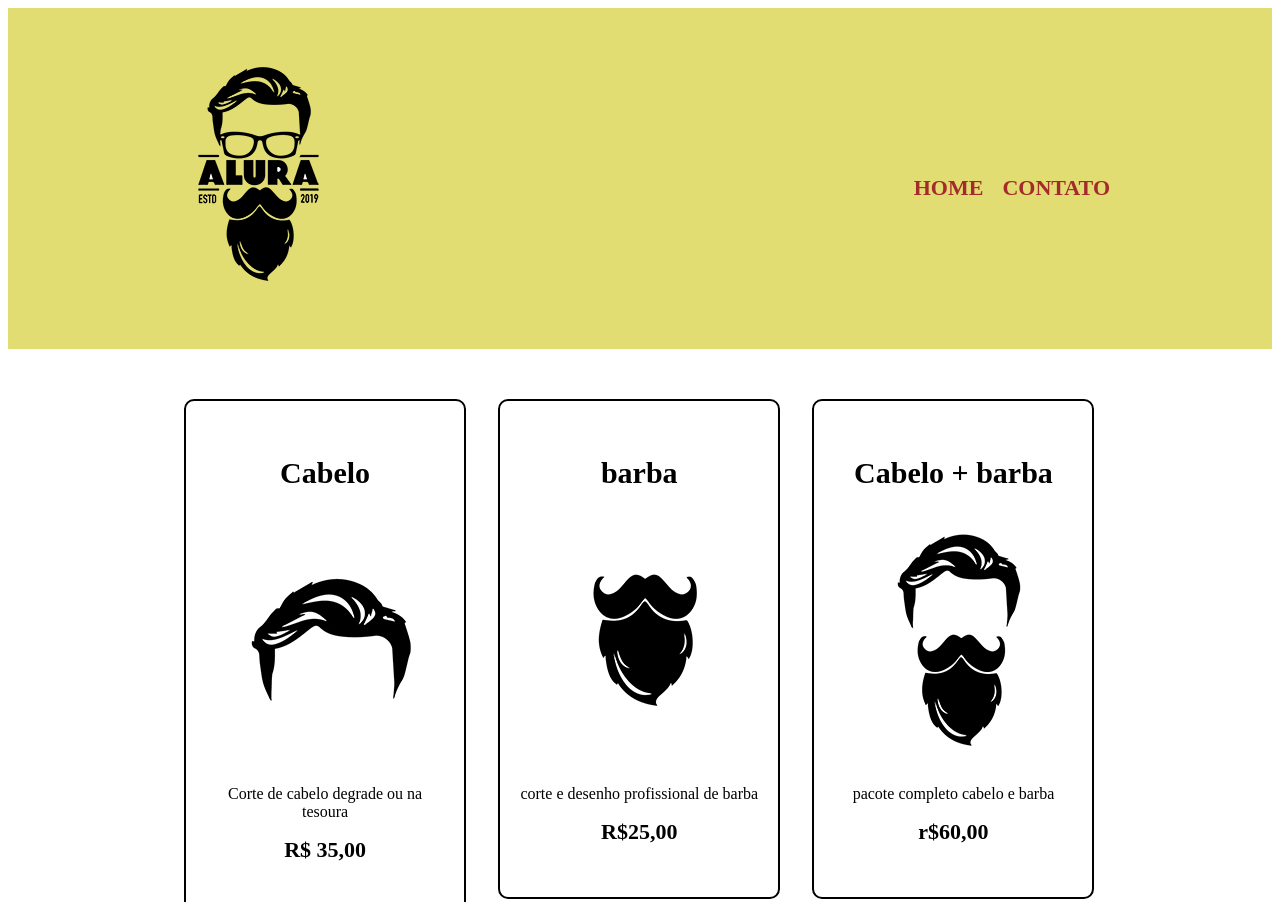
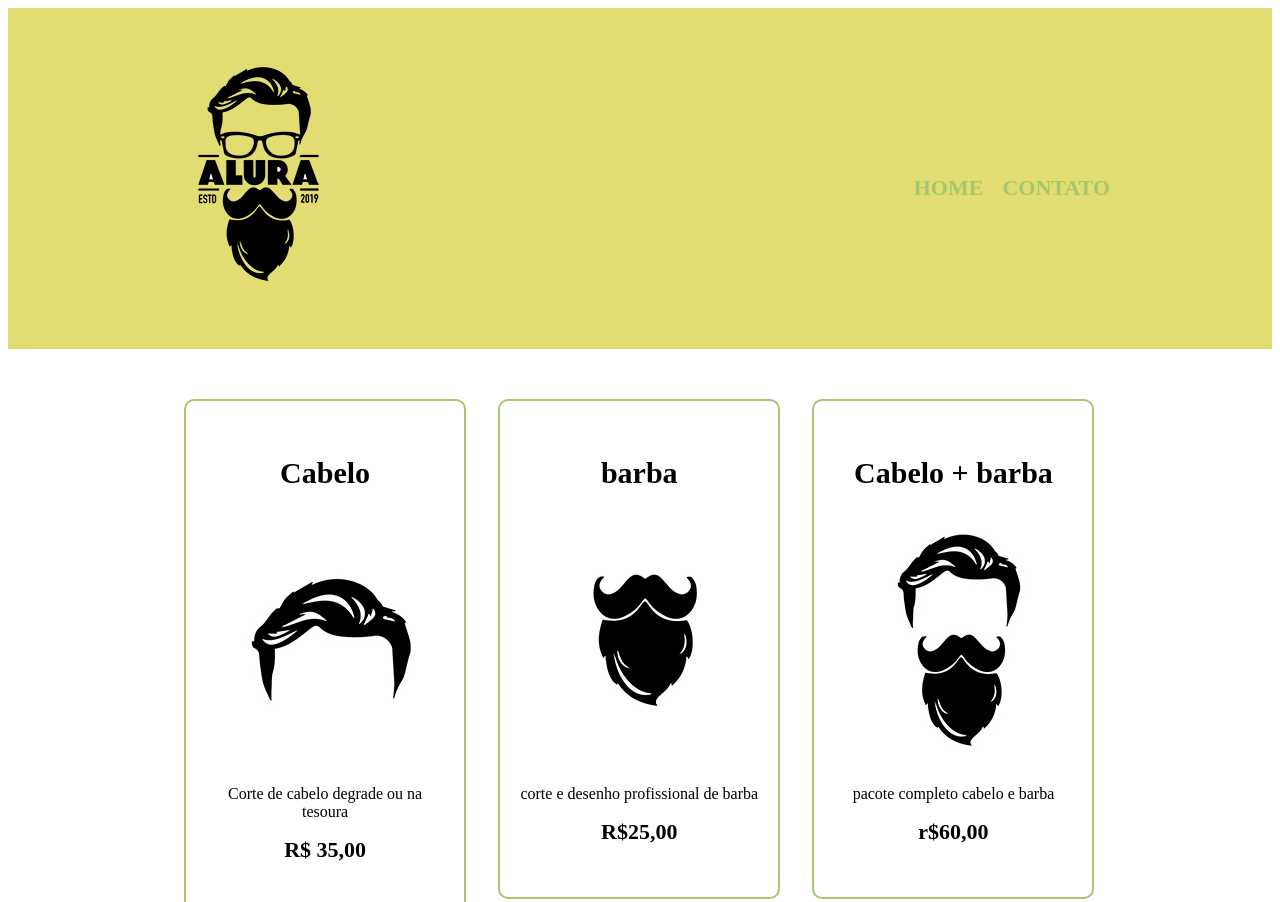
Before and after one commit to nicolassilveriojr/BARBEARIANICOLAS, a plain HTML site: page produto.html in a window 1280 px wide. Shown: the top 902 px of the page. Drawn offline with Linux system fonts and the light colour scheme.

Commit message:
ssadwsdwsd

```diff
--- a/produto.css
+++ b/produto.css
@@ -26,7 +26,7 @@ nav li {
 
 nav a {
    text-transform: uppercase;
-   color: brown;
+   color: #a8c66c;
    font-weight: bold;
    font-size: 22px;
    text-decoration: none;
@@ -55,13 +55,13 @@ nav a:hover {
    margin: 0 1.5%;
    padding: 30px 20px;
    box-sizing: border-box;
-   border: 2px solid #000000;
+   border: 2px solid #a8c66c;
    border-radius: 10px;
 }
 
 
 .produtos li:hover {
-   border-color: #C78C19;
+   border-color: #a8c66c;
 }
 
 
@@ -71,7 +71,7 @@ nav a:hover {
 
 
 .produtos li:active {
-   border-color: #088C19;
+   border-color: #a8c66c;
 }
 
 
```
